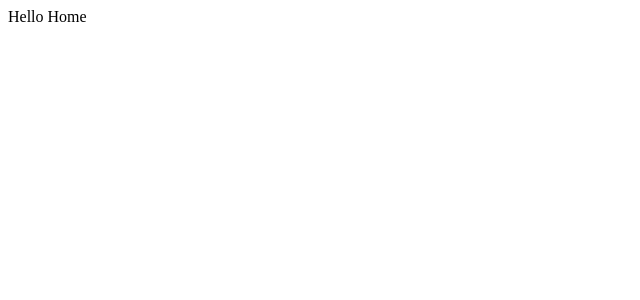
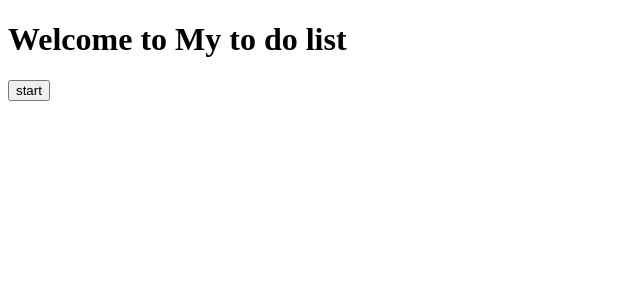
Before and after one commit to rodel31/to-do-list-app, a React (Create React App) app: page /home in a window 1280 px wide. Shown: the top 300 px of the page, without its empty margins (0-640 px from the left). Built offline with nearby package versions, Linux system fonts and the light colour scheme.

Commit message:
modify Home

```diff
--- a/package.json
+++ b/package.json
@@ -9,7 +9,7 @@
     "react": "^18.2.0",
     "react-dom": "^18.2.0",
     "react-router-dom": "^6.8.1",
-    "react-scripts": "5.0.1",
+    "react-scripts": "^5.0.1",
     "web-vitals": "^2.1.4"
   },
   "scripts": {
--- a/src/Components/Home.jsx
+++ b/src/Components/Home.jsx
@@ -2,7 +2,10 @@ import React from 'react'
 
 const Home = ()=>{
     return(
-        <div>Hello Home</div>
+        <>
+            <h1>Welcome to My to do list</h1>
+            <button>start</button>
+        </>
     )
 }
 export default Home
```
Also changed, not shown: 1 other file (tests, documents, lock files or other folders).
